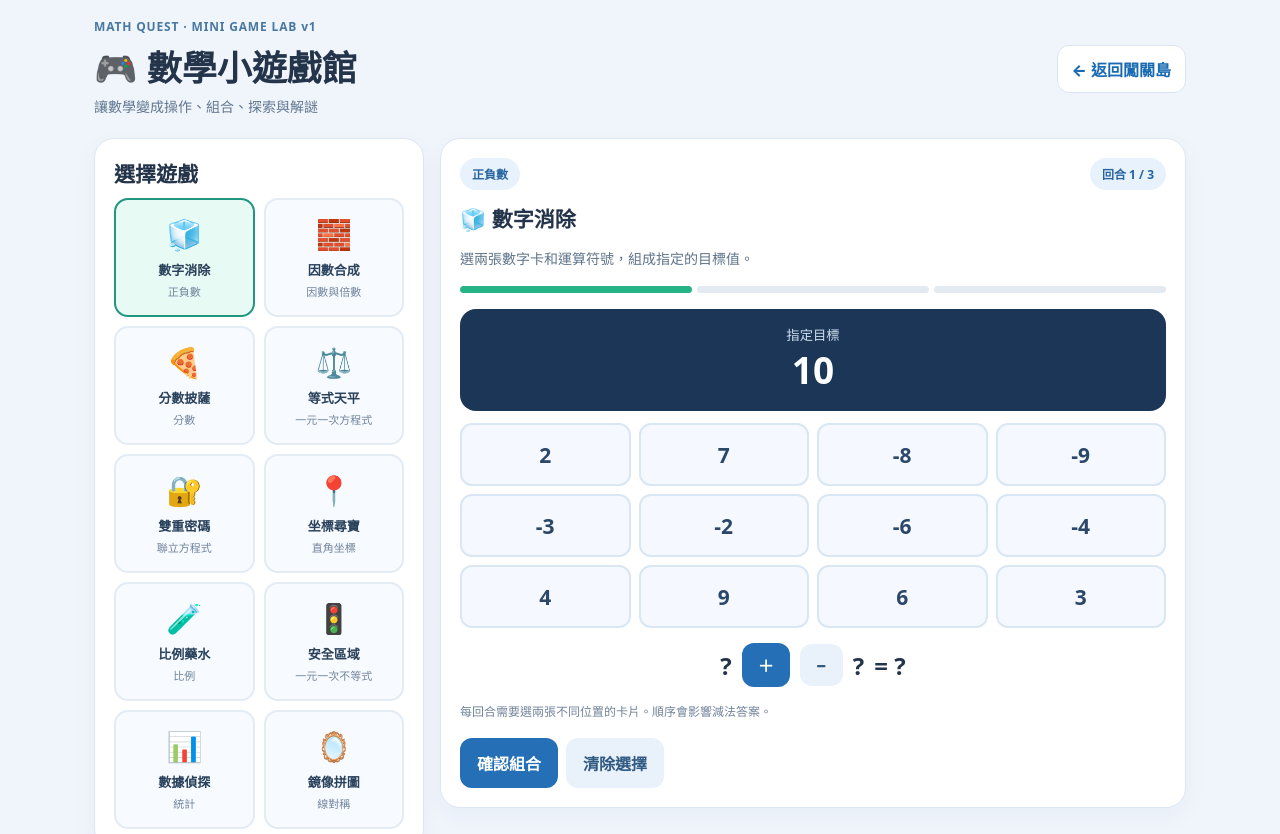
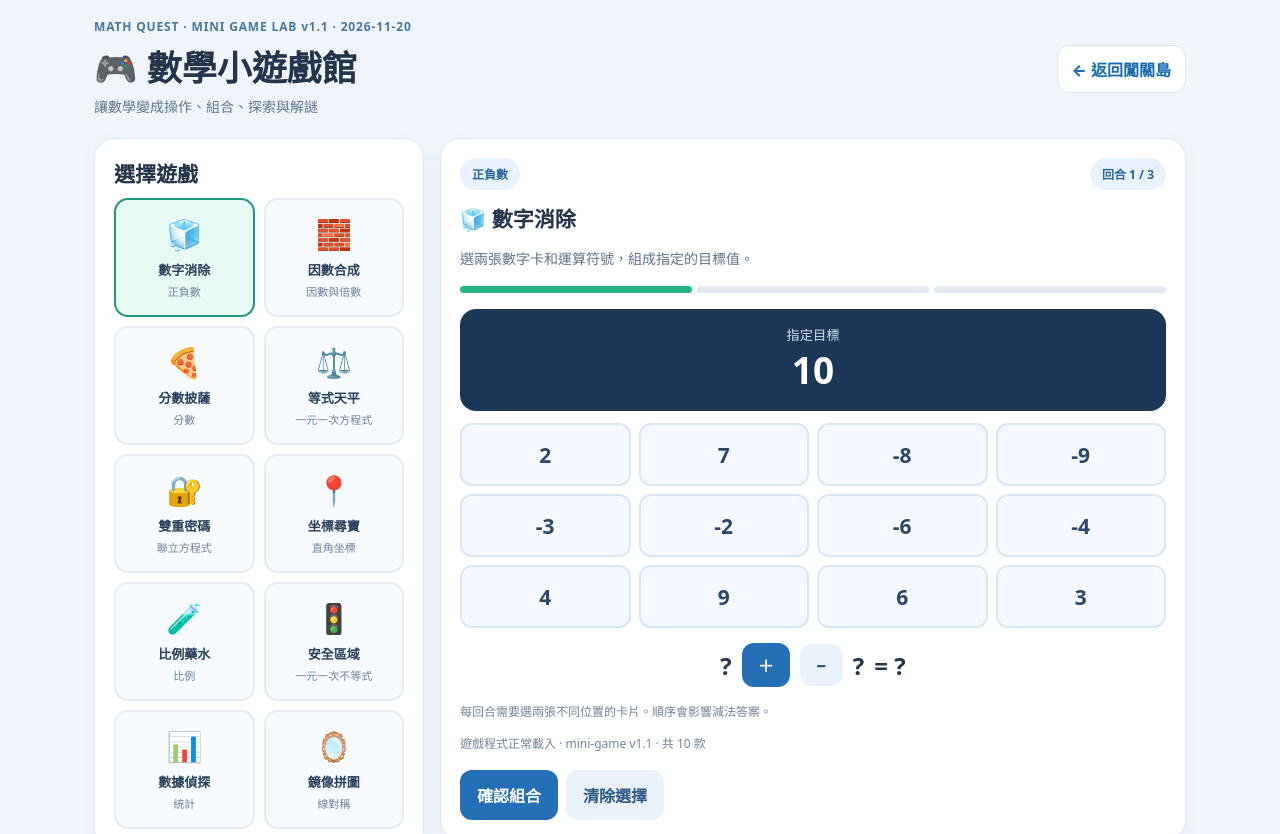
Before and after one commit to CHIHYINGCHANG/math_game, a plain HTML site: page public/games.html in a window 1280 px wide. Shown: the top 834 px of the page. Drawn offline with Linux system fonts and the light colour scheme.

Commit message:
Add static fallbacks, version diagnostics and deep links for mini-game page

```diff
--- a/public/games.html
+++ b/public/games.html
@@ -1,6 +1,6 @@
 <!doctype html>
 <html lang="zh-Hant"><head><meta charset="utf-8"><meta name="viewport" content="width=device-width,initial-scale=1">
-<title>Math Quest｜數學小遊戲館</title><meta name="theme-color" content="#1e3553">
+<title>Math Quest｜數學小遊戲館 v1.1</title><meta name="theme-color" content="#1e3553">
 <style>
 :root{font-family:system-ui,-apple-system,"Noto Sans TC",sans-serif;background:#f0f5fc;color:#24344a}*{box-sizing:border-box}
 body{margin:0}button,input{font:inherit}button{cursor:pointer}button:disabled{opacity:.5;cursor:not-allowed}
@@ -41,10 +41,10 @@ h2{margin:0 0 10px;font-size:21px}.eyebrow{font-size:12px;font-weight:800;color:
 @media(max-width:760px){.layout{grid-template-columns:1fr}.library{grid-template-columns:repeat(2,1fr)}.card{padding:15px}.tile{min-height:55px}.plot button{font-size:10px}}
 </style></head>
 <body><div class="wrap">
-<header><div><div class="eyebrow">MATH QUEST · MINI GAME LAB v1</div><h1>🎮 數學小遊戲館</h1><p class="sub">讓數學變成操作、組合、探索與解謎</p></div><a class="back" href="./">← 返回闖關島</a></header>
-<div class="layout"><aside><section class="card"><h2>選擇遊戲</h2><div class="library" id="library"></div></section>
+<header><div><div class="eyebrow">MATH QUEST · MINI GAME LAB v1.1 · 2026-11-20</div><h1>🎮 數學小遊戲館</h1><p class="sub">讓數學變成操作、組合、探索與解謎</p></div><a class="back" href="./">← 返回闖關島</a></header>
+<div class="layout"><aside><section class="card"><h2>選擇遊戲</h2><div class="library" id="library"><div class="game-tab"><span class="emoji">🧊</span><b>數字消除</b><small>正負數</small></div><div class="game-tab"><span class="emoji">🧱</span><b>因數合成</b><small>因數與倍數</small></div><div class="game-tab"><span class="emoji">🍕</span><b>分數披薩</b><small>分數</small></div><div class="game-tab"><span class="emoji">⚖️</span><b>等式天平</b><small>方程式</small></div><div class="game-tab"><span class="emoji">🔐</span><b>雙重密碼</b><small>聯立方程式</small></div><div class="game-tab"><span class="emoji">📍</span><b>坐標尋寶</b><small>直角坐標</small></div><div class="game-tab"><span class="emoji">🧪</span><b>比例藥水</b><small>比例</small></div><div class="game-tab"><span class="emoji">🚦</span><b>安全區域</b><small>不等式</small></div><div class="game-tab"><span class="emoji">📊</span><b>數據偵探</b><small>統計</small></div><div class="game-tab"><span class="emoji">🪞</span><b>鏡像拼圖</b><small>線對稱</small></div></div></section>
 <section class="card"><h2>🏅 遊戲紀錄</h2><p class="sub">已完成小遊戲：<b id="completedCount">0</b> / 10</p><p class="sub">累積星星：<b id="starCount">0</b></p><p class="note">每款遊戲 3 個回合。答錯可重試，三星需三回合都一次成功。紀錄儲存在本機瀏覽器。</p><button class="btn alt" id="reset">清除小遊戲成績</button></section></aside>
-<main><section class="card"><div class="toolbar"><span class="badge" id="gameTag">數字消除</span><span class="badge" id="roundTag">回合 1 / 3</span></div><h2 id="gameTitle">數字消除挑戰</h2><p class="description" id="gameDesc"></p><div class="progress" id="progress"></div><div id="gameSurface"></div><div id="feedback" class="feedback" style="display:none" aria-live="polite"></div><div class="action" id="actions"></div></section></main>
+<main><section class="card"><div class="toolbar"><span class="badge" id="gameTag">數字消除</span><span class="badge" id="roundTag">回合 1 / 3</span></div><h2 id="gameTitle">數字消除挑戰</h2><p class="description" id="gameDesc"></p><div class="progress" id="progress"></div><div id="gameSurface"><div class="paper"><strong>正在載入數學遊戲…</strong><p class="note">若此訊息一直沒有消失，代表遊戲程式沒有成功啟動。請確認 Cloudflare 已部署 GitHub 上的最新版。</p></div></div><div id="feedback" class="feedback" style="display:none" aria-live="polite"></div><p class="note" id="diagnostic"></p><div class="action" id="actions"></div></section></main>
 </div><footer>本頁為原創的國七數學互動練習，不含教科書原題。部分遊戲為文字／格子化 MVP，不是物理引擎或 3D 遊戲。請依實際教材版本核對知識點。</footer>
 </div>
 <script>
@@ -189,5 +189,13 @@ function submitAnswer(){
  check(ok,why);
 }
 $("reset").onclick=()=>{if(!confirm("確定清除小遊戲的星星紀錄？"))return;history={};save();start(active);};
-start(active);
+try{
+ const qp=new URLSearchParams(window.location.search).get("game");
+ if(qp&&games.some(g=>g.id===qp))active=qp;
+ start(active);
+ $("diagnostic").textContent="遊戲程式正常載入 · mini-game v1.1 · 共 "+games.length+" 款";
+}catch(err){
+ const panel=document.getElementById("gameSurface");
+ if(panel)panel.textContent="遊戲載入失敗："+String(err.message||err)+"。請檢查部署版本，並將此錯誤訊息提供給管理者。";
+}
 </script></body></html>
```
